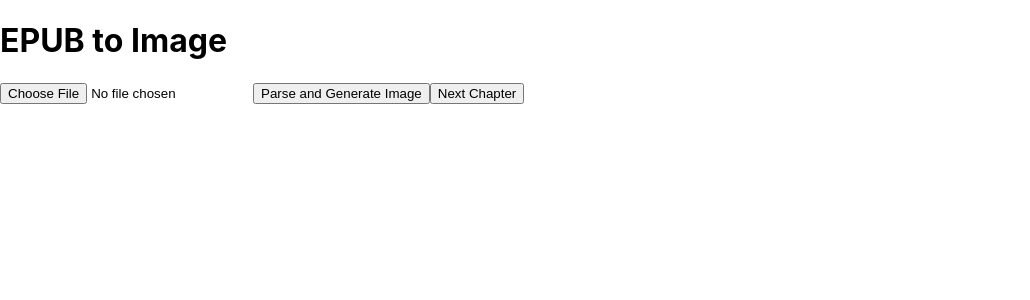
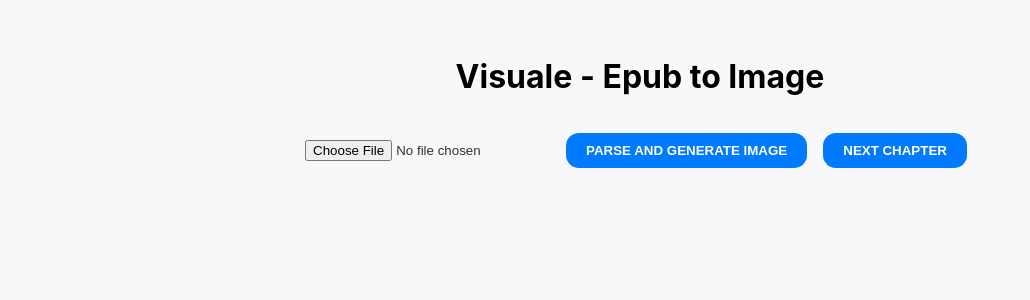
Before and after one commit to greg-maceachern12/VisualE, a React (Create React App) app: page / in a window 1280 px wide. Shown: the top 300 px of the page, without its empty margins (0-1030 px from the left). Built offline with nearby package versions, Linux system fonts and the light colour scheme.

Commit message:
working code! Now need to make it look nic

```diff
--- a/package.json
+++ b/package.json
@@ -4,6 +4,9 @@
   "proxy": "http://localhost:3001",
   "private": true,
   "dependencies": {
+    "@emotion/react": "^11.11.4",
+    "@emotion/styled": "^11.11.0",
+    "@mui/material": "^5.15.11",
     "@testing-library/jest-dom": "^5.17.0",
     "@testing-library/react": "^13.4.0",
     "@testing-library/user-event": "^13.5.0",
--- /dev/null
+++ b/postcss.config.js
@@ -0,0 +1,6 @@
+module.exports = {
+  plugins: {
+    tailwindcss: {},
+    autoprefixer: {},
+  },
+}
--- a/src/App.css
+++ b/src/App.css
@@ -1,9 +1,58 @@
-.App {
-  /* Your existing styles for App */
+body {
+  margin: 0;
+  font-family: -apple-system, BlinkMacSystemFont, 'Segoe UI', Roboto, 'Helvetica Neue', Arial, sans-serif;
+  background-color: #f7f8fa;
+  color: #333;
+  line-height: 1.5;
 }
 
-.chapterContainer {
-  /* Styles previously applied inline for chapter title and prompt container */
+.App {
+  text-align: center;
+  padding: 2rem;
+}
+
+h1 {
+  color: #000;
+  margin-bottom: 2rem;
+}
+
+button {
+  background-color: #007aff;
+  color: #ffffff;
+  border: none;
+  padding: 10px 20px;
+  margin: 0 8px;
+  border-radius: 13px;
+  font-weight: bold;
+  text-transform: uppercase;
+  cursor: pointer;
+  transition: background-color 0.3s ease;
+}
+
+button:hover {
+  background-color: #005ecb;
+}
+
+
+img {
+  max-width: 100%;
+  height: auto;
+  border-radius: 8px;
+  box-shadow: 0 2px 4px rgba(0,0,0,0.1);
+}
+
+.spinner {
+  border: 4px solid rgba(255, 255, 255, 0.6);
+  border-left-color: #007aff;
+  border-radius: 50%;
+  width: 30px;
+  height: 30px;
+  animation: spin 1s linear infinite;
+}
+
+@keyframes spin {
+  0% { transform: rotate(0deg); }
+  100% { transform: rotate(360deg); }
 }
 
 .chapterPrompt {
@@ -21,27 +70,10 @@
 
 
 .generatedImage {
-  /* Any specific styles for your images */
+  margin-top: 20px;
 }
 
 #hiddenDiv {
   display: none;
   height: 0;
 }
-.spinner {
-  border: 4px solid rgba(0, 0, 0, 0.1);
-  width: 36px;
-  height: 36px;
-  border-radius: 50%;
-  border-left-color: #09f;
-  animation: spin 1s ease infinite;
-}
-
-@keyframes spin {
-  0% {
-    transform: rotate(0deg);
-  }
-  100% {
-    transform: rotate(360deg);
-  }
-}
--- a/src/App.js
+++ b/src/App.js
@@ -1,13 +1,14 @@
 import React, { useState } from "react";
 import epub from "epubjs";
-import { Zenitho } from "uvcanvas";
-import axios from "axios";
+// import { Zenitho } from "uvcanvas";
+// import axios from "axios";
+
 import "./App.css";
 
 function App() {
   const [epubFile, setEpubFile] = useState(null);
   const [chapterTitle, setChapterTitle] = useState("");
-  const [chapterPrompt, setChapterPrompt] = useState("");
+  const [displayPrompt, setDisplayPrompt] = useState("");
   const [chapterNumber, setChapterNumber] = useState(0);
   const [imageUrl, setImageUrl] = useState("");
   const [currentIndex, setCurrentIndex] = useState(0); // Track the current chapter index
@@ -49,23 +50,39 @@ function App() {
           .display(currentChapter.href);
 
         // Extract the first 900 characters of the chapter's text
-        const chapterPrompt = displayedChapter.contents.innerText.slice(0, 900);
-        console.log(chapterPrompt);
-        setChapterPrompt(chapterPrompt);
-
+        const chapterPrompt = displayedChapter.contents.innerText.slice(0,16000);
         // Before the fetch call, indicate loading has started
         setIsLoading(true);
 
-        // Fetch call with the prompt
-        fetch("http://localhost:3001/generateImage", {
+        console.log("Chapter Prompt: "+ chapterPrompt);
+
+
+        // Assume this is part of your function where you want to use the ChatGPT API before image generation
+        const processedPrompt = await fetch("/api/chatgpt", {
           method: "POST",
           headers: {
             "Content-Type": "application/json",
           },
-          body: JSON.stringify({
-            prompt: chapterPrompt,
-          }),
+          body: JSON.stringify({ prompt: chapterPrompt }),
         })
+          .then((response) => response.json())
+          .then((data) => data.response)
+          .catch((error) => console.error("Error with ChatGPT API:", error));
+        console.log("Processed Prompt: "+ processedPrompt);
+
+
+        setDisplayPrompt(processedPrompt);
+
+        // Use `processedPrompt` for your image generation API call
+        fetch("/generateImage", {
+          method: "POST",
+          headers: {
+            "Content-Type": "application/json",
+          },
+          body: JSON.stringify({ prompt: processedPrompt }),
+        })
+          // Follow with the existing logic to handle the image generation response
+
           .then((response) => response.json())
           .then((data) => {
             setImageUrl(data.imageUrl); // Update with the new image URL
@@ -95,7 +112,7 @@ function App() {
 
   return (
     <div className="App">
-      <h1>EPUB to Image</h1>
+      <h1>Visuale - Epub to Image</h1>
       <input type="file" accept=".epub" onChange={handleFileChange} />
       <button onClick={handleParseAndGenerateImage}>
         Parse and Generate Image
@@ -106,7 +123,7 @@ function App() {
           <h2>
             Chapter {chapterNumber}: {chapterTitle}
           </h2>
-          <div className="chapterPrompt">{chapterPrompt}</div>
+          <div className="chapterPrompt">Image Prompt: {isLoading ? "Loading..." : displayPrompt}</div>
           {isLoading ? (
             <div className="loadingContainer">
               <span>Loading AI Generated Image... </span>
```
Also changed, not shown: server.js (+24 -27 lines), 1 other file (tests, documents, lock files or other folders).
